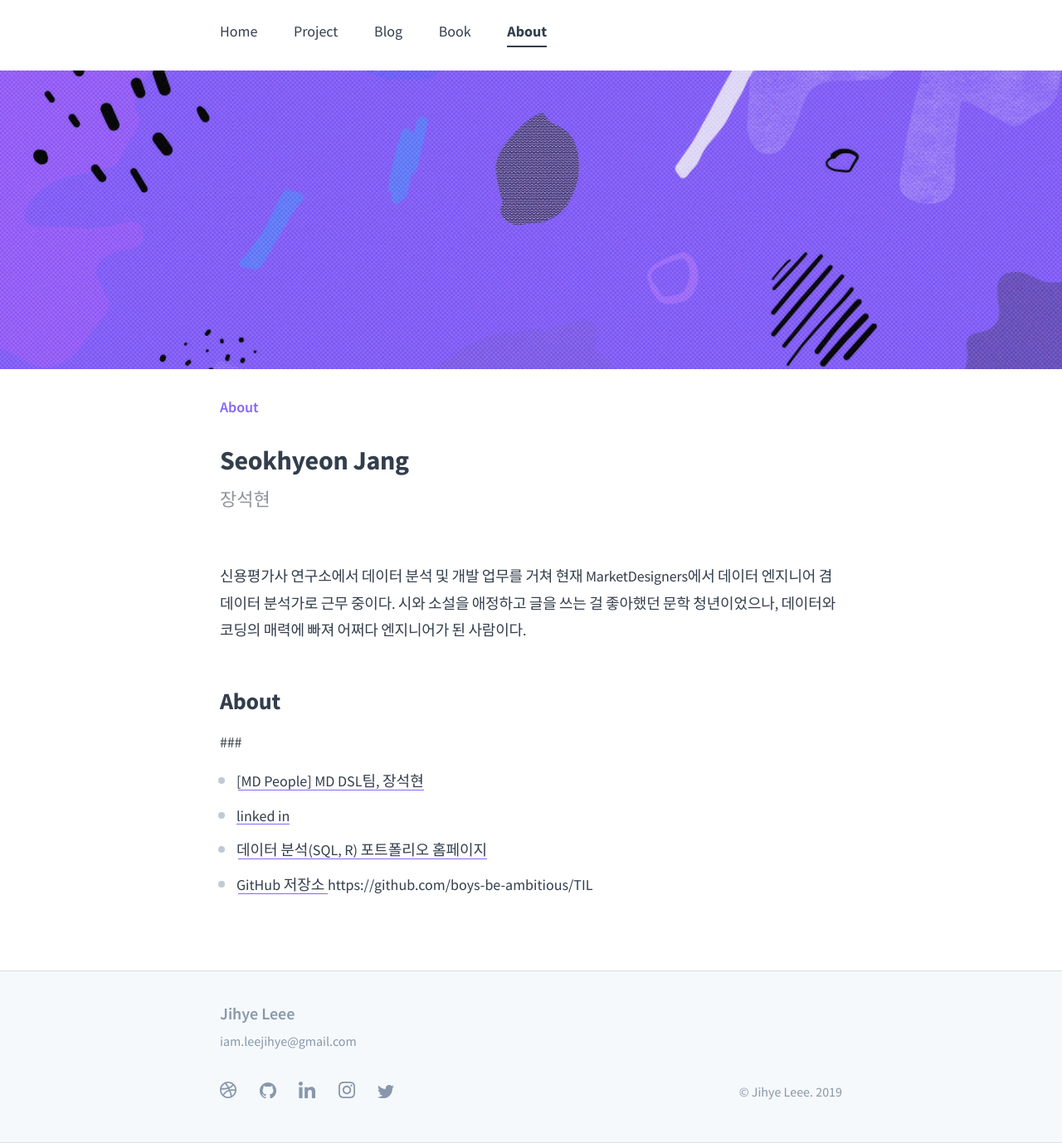
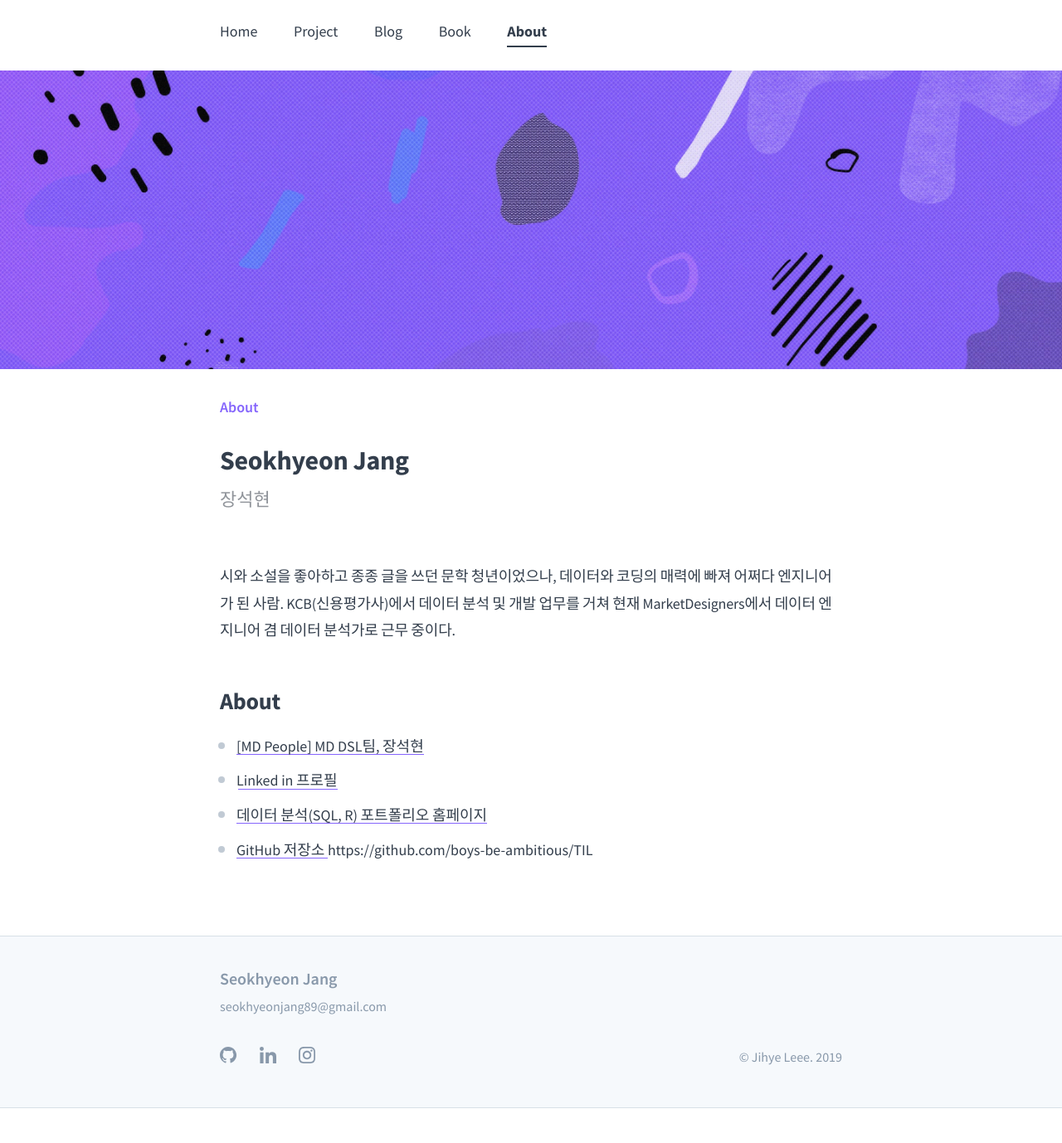
Before and after one commit to boys-be-ambitious/boys-be-ambitious.github.io, a Jekyll site: the page built from about.md, in a window 1280 px wide. Shown: the whole page at 83% size. Built offline with Jekyll 4.4.1, drawn with Linux system fonts in a browser that asks for light colours; after the commit the page ends 1336 px from its top, so only the background shows below that.

Commit message:
commit footer.html

```diff
--- a/_includes/footer.html
+++ b/_includes/footer.html
@@ -2,24 +2,13 @@
     <address class="footer_wrap">
         <div class="information">
             <div class="myname">
-                Jihye Leee
+                Seokhyeon Jang
             </div>
-            <a href="mailto:iam.leejihye@gmail.com" class="email">
-                iam.leejihye@gmail.com
+            <a href="mailto:seokhyeonjang89@gmail.com" class="email">
+                seokhyeonjang89@gmail.com
             </a>
             <div class="accounts">
-                <a href="http://dribbble.com/iamleejihye" target="_blank" class="transition">
-                    <svg viewBox="0 0 48.6 48.6">
-                    <path d="M24.3,0C10.9,0,0,10.9,0,24.3s10.9,24.3,24.3,24.3s24.3-10.9,24.3-24.3C48.7,10.9,37.8,0,24.3,0z M24.3,4.2
-                     c4.6,0,8.9,1.6,12.3,4.2c-2.4,3.2-5.8,5.6-10.1,7.5c-2.1-3.8-4.4-7.5-7.1-11C21,4.5,22.6,4.2,24.3,4.2z M15.3,6.4
-                     c2.7,3.5,5.1,7.2,7.2,10.9c-4.9,1.5-10.8,2.2-17.6,2.2C6.2,13.8,10.1,9,15.3,6.4z M4.2,24.3c0-0.2,0-0.3,0-0.5
-                     c7.8,0,14.5-0.9,20.2-2.7c0.5,1,0.9,1.9,1.4,2.9C19,26.2,13.3,30.6,8.9,37.2C6,33.7,4.2,29.2,4.2,24.3z M24.3,44.5
-                    c-4.7,0-8.9-1.6-12.3-4.3c4-6.3,9.1-10.3,15.4-12.2c1.9,4.9,3.3,10,4.1,15.1C29.3,44,26.9,44.5,24.3,44.5z M35.5,41.1
-                    c-0.9-4.8-2.2-9.4-3.9-14c3.8-0.5,8-0.4,12.6,0.4C43.3,33.1,40.1,38,35.5,41.1z M30,23.1c-0.5-1.1-1-2.3-1.6-3.4
-                    c4.7-2,8.5-4.8,11.3-8.3c2.7,3.2,4.5,7.3,4.7,11.8C39.2,22.4,34.4,22.3,30,23.1z"></path>
-                    </svg>
-                </a>
-                <a href="http://github.com/iamleejihye" target="_blank" class="transition">
+                <a href="https://github.com/boys-be-ambitious/" target="_blank" class="transition">
                     <svg viewBox="0 0 32.6 31.8">
                     <path fill-rule="evenodd" clip-rule="evenodd" d="M16.3,0C7.3,0,0,7.3,0,16.3c0,7.2,4.7,13.3,11.1,15.5
                     c0.8,0.1,1.1-0.4,1.1-0.8c0-0.4,0-1.4,0-2.8c-4.5,1-5.5-2.2-5.5-2.2c-0.7-1.9-1.8-2.4-1.8-2.4c-1.5-1,0.1-1,0.1-1
@@ -29,7 +18,7 @@
                     c0,0.4,0.3,0.9,1.1,0.8c6.5-2.2,11.1-8.3,11.1-15.5C32.6,7.3,25.3,0,16.3,0z"></path>
                     </svg>
                 </a>
-                <a href="http://www.linkedin.com/in/jihyeleee/" target="_blank" class="transition">
+                <a href="https://www.linkedin.com/in/seokhyeonjang/" target="_blank" class="transition">
                     <svg viewBox="0 0 38.3 38.3">
                         <g>
                         <rect x="0.8" y="12.8" width="7.9" height="25.5"></rect>
@@ -39,7 +28,7 @@
                             </g>
                     </svg>
                 </a>
-                <a href="http://instagram.com/writeveryday" target="_blank" class="transition">
+                <a href="https://www.instagram.com/jangseokhyeon_/" target="_blank" class="transition">
                     <svg viewBox="0 0 40.2 40.3">
                     <g>
                     <path d="M20.2,3.6c5.4,0,6,0,8.2,0.1c2,0.1,3,0.4,3.7,0.7C33,4.8,33.7,5.3,34.4,6s1.1,1.4,1.5,2.3
@@ -57,14 +46,6 @@
                     </g>
                 </svg>
                 </a>
-                <a href="http://twitter.com/playpingpong" target="_blank" class="transition">
-                    <svg viewBox="0 0 40.7 33.1">
-                <path d="M0,29.3c3.7,2.4,8.1,3.8,12.8,3.8c15.5,0,24.3-13.1,23.7-24.8c1.6-1.2,3-2.6,4.2-4.3
-                c-1.5,0.7-3.1,1.1-4.8,1.3c1.7-1,3-2.7,3.7-4.6c-1.6,1-3.4,1.7-5.3,2C32.7,1,30.6,0,28.2,0c-5.4,0-9.4,5-8.1,10.3
-                C13.1,9.9,7,6.6,2.8,1.5c-2.2,3.8-1.1,8.7,2.6,11.1c-1.4,0-2.7-0.4-3.8-1c-0.1,3.9,2.7,7.5,6.7,8.3c-1.2,0.3-2.5,0.4-3.8,0.1
-                c1.1,3.3,4.1,5.7,7.8,5.8C8.9,28.6,4.4,29.8,0,29.3z"></path>
-                </svg>
-                </a>
             </div>
         </div>
         <div class="copyright">
--- a/about.md
+++ b/about.md
@@ -9,13 +9,13 @@ post-header: true
 header-img: img/about.jpg
 ---
 
-신용평가사 연구소에서 데이터 분석 및 개발 업무를 거쳐 현재 MarketDesigners에서 데이터 엔지니어 겸 데이터 분석가로 근무 중이다. 시와 소설을 애정하고 글을 쓰는 걸 좋아했던 문학 청년이었으나, 데이터와 코딩의 매력에 빠져 어쩌다 엔지니어가 된 사람이다.
+시와 소설을 좋아하고 종종 글을 쓰던 문학 청년이었으나, 데이터와 코딩의 매력에 빠져 어쩌다 엔지니어가 된 사람. KCB(신용평가사)에서 데이터 분석 및 개발 업무를 거쳐 현재 MarketDesigners에서 데이터 엔지니어 겸 데이터 분석가로 근무 중이다.
 
 # About
-###
+
 
 - [ [MD People] MD DSL팀, 장석현 ](https://brunch.co.kr/@choikyunghe/74)
-- [ linked in ](https://www.linkedin.com/in/seokhyeonjang/)
+- [ Linked in 프로필 ](https://www.linkedin.com/in/seokhyeonjang/)
 - [ 데이터 분석(SQL, R) 포트폴리오 홈페이지 ](http://rpubs.com/verbena/)
 - [ GitHub 저장소 ]()https://github.com/boys-be-ambitious/TIL
 
```
